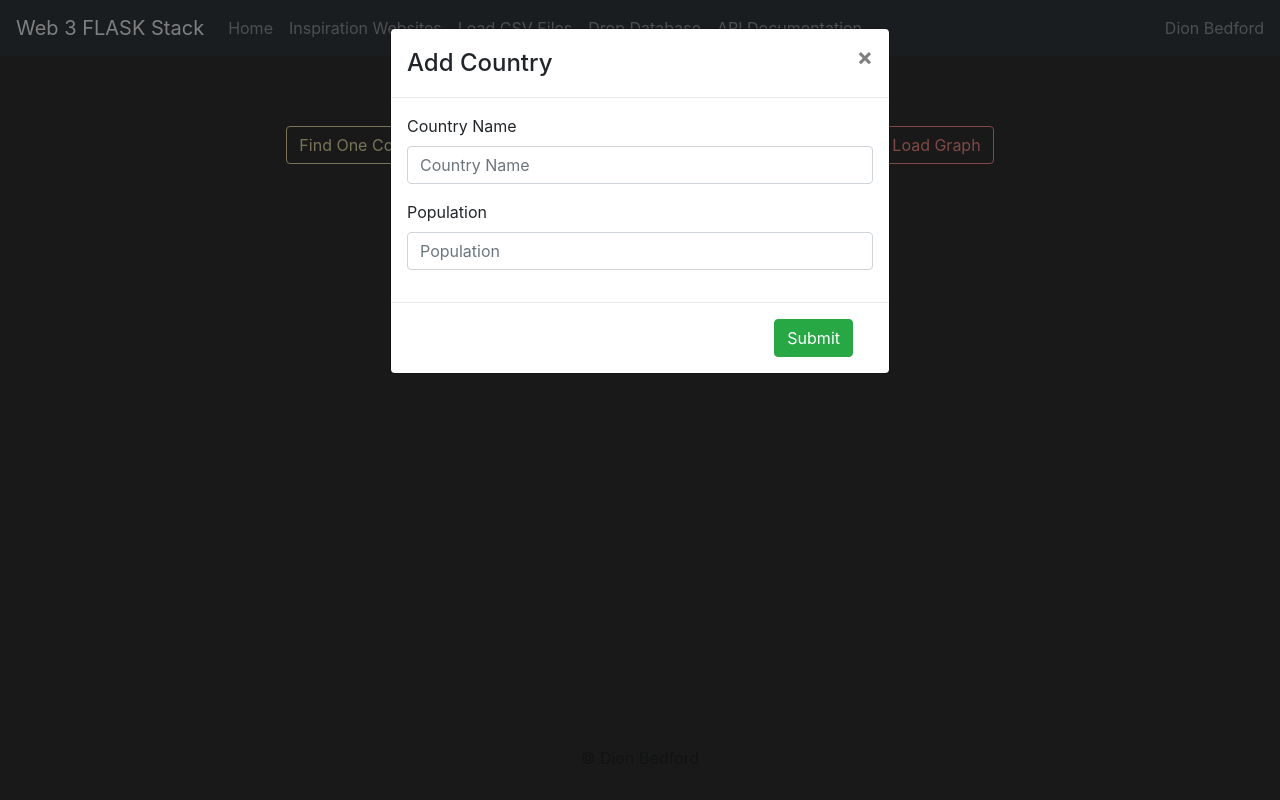
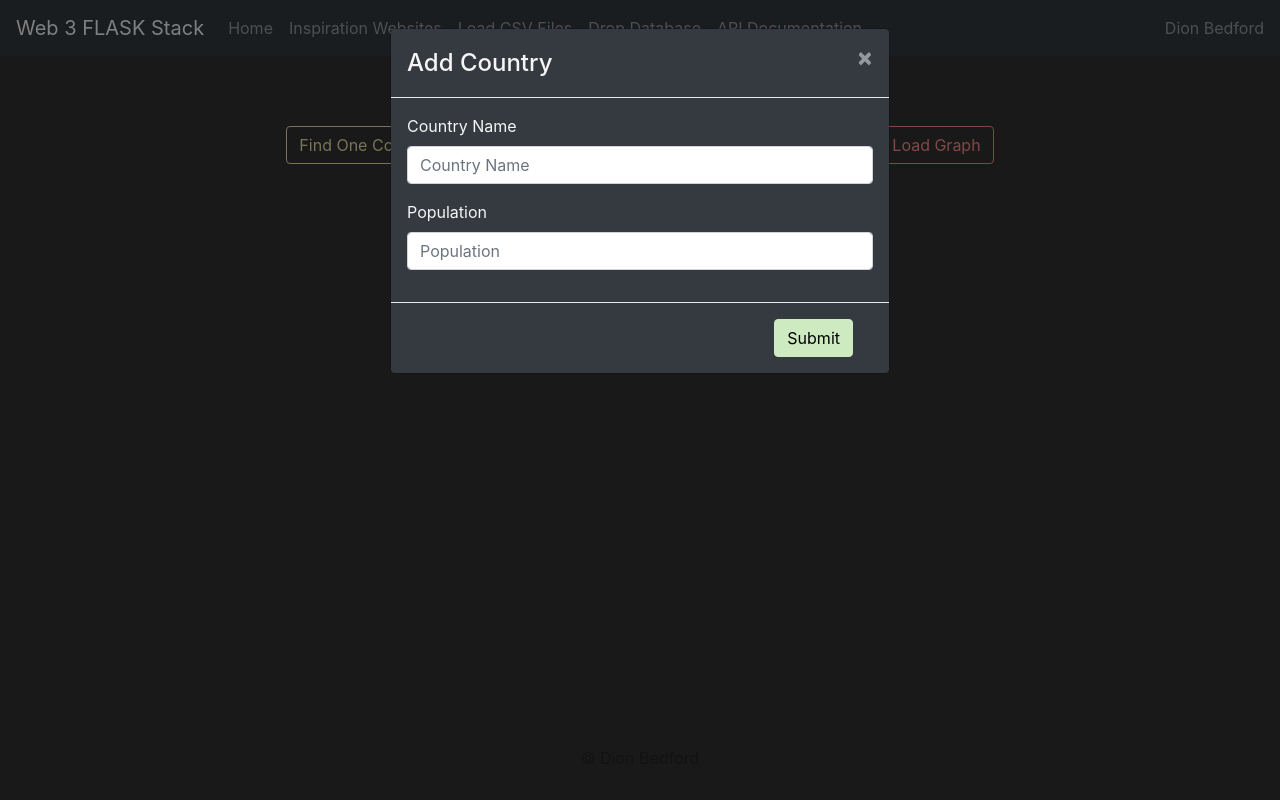
Before and after one commit to Floopion/Web3Files, a Flask app: page / in a window 1280 px wide, after a click on "Add New Country". Run offline with Flask 2, Linux system fonts and the light colour scheme; parts of the project's set-up code (start-up, migrations or seed data) failed here and were passed over; some libraries are stand-ins or nearby versions; some web fonts are replaced.

Commit message:
Updated modal colors for cohesion, fixed inspiration image spacing

```diff
--- a/static/scripts.js
+++ b/static/scripts.js
@@ -115,7 +115,7 @@ function countryCircles(){
         // create new 'g' elements for each country
         var en = g.enter().append("g")
             .attr("transform",function(d){
-            return "translate("+ (Math.random() * 1095) + 40 + "," + (Math.random() * 650) + 40 +")"
+            return "translate("+ (Math.random() * 1350) + 40 + "," + (Math.random() * 650) + 40 +")"
         });
 
         // add a circle to each 'g'
--- a/static/styles.css
+++ b/static/styles.css
@@ -39,8 +39,26 @@ footer { text-align: center; margin-bottom: 20px; }
 .btn-outline-primary { border-color: #FF928B; color: #FF928B; }
 .btn-outline-primary:hover { text-decoration: none; background-color: #FF928B !important; border-color: #FF928B; color: black; }
 
+.btn-success { border-color: #CDEAC0; color: black; background-color: #CDEAC0 !important; }
+.btn-success:hover { border-color: #CDEAC0; }
+
+.btn-info { border-color: #EFE9AE; color: black; background-color: #EFE9AE !important; }
+.btn-info:hover { border-color: #EFE9AE; }
+
+.btn-danger { border-color: #FEC3A6; color: black; background-color: #FEC3A6 !important; }
+.btn-danger:hover { border-color: #FEC3A6; }
+
+.btn-primary { border-color: #FF928B; color: black; background-color: #FF928B !important; }
+
 .btn { margin: 0 20px; }
 
 .buttonGroup { display: block; margin: 0 auto; text-align: center; }
 
+.modal-content { background-color: #343a40; color: whitesmoke; }
+
+.colorImg { max-width: 80%; height: auto; margin: 0 auto; display: block; }
+
+.close { color: whitesmoke; }
+.close:hover { color: mediumvioletred; }
+
 /*# sourceMappingURL=styles.css.map */
--- a/styles.scss
+++ b/styles.scss
@@ -151,6 +151,39 @@ footer{
         border-color: $quaternaryColor;
         color: black ;
     }
+
+}.btn-success{
+    border-color: $primaryColor;
+    color: black;
+    background-color: $primaryColor !important;
+    &:hover{
+        border-color: $primaryColor;
+    }
+}
+
+.btn-info{
+    border-color: $secondaryColor;
+    color: black;
+    background-color: $secondaryColor !important;
+    &:hover{
+        border-color: $secondaryColor;
+    }
+}
+
+.btn-danger{
+    border-color: $tertiaryColor;
+    color: black;
+    background-color: $tertiaryColor !important;
+    &:hover{
+        border-color: $tertiaryColor;
+    }
+}
+
+.btn-primary{
+    border-color: $quaternaryColor;
+    color: black;
+    background-color: $quaternaryColor !important;
+
 }
 
 .btn{
@@ -162,3 +195,22 @@ footer{
     margin: 0 auto;
     text-align: center;
 }
+
+.modal-content{
+    background-color: #343a40;
+    color: whitesmoke;
+}
+
+.colorImg {
+    max-width: 80%;
+    height: auto;
+    margin: 0 auto;
+    display: block;
+}
+
+.close{
+    color: whitesmoke;
+    &:hover{
+        color: mediumvioletred;
+    }
+}
--- a/templates/header.html
+++ b/templates/header.html
@@ -15,7 +15,7 @@
 </head>
 <header>
     <nav class="navbar navbar-expand-lg navbar-dark bg-dark">
-        <a class="navbar-brand" href="#">Web 3 FLASK Stack</a>
+        <a class="navbar-brand" href="/">Web 3 FLASK Stack</a>
         <button class="navbar-toggler" type="button" data-toggle="collapse" data-target="#navbarNav" aria-controls="navbarNav" aria-expanded="false" aria-label="Toggle navigation">
             <span class="navbar-toggler-icon"></span>
         </button>
--- a/templates/index.html
+++ b/templates/index.html
@@ -83,7 +83,7 @@
                           </div>
                       </div>
                         <div class="modal-footer">
-                            <button type="submit" name="submit" type="submit" value="submit" class="btn btn-danger" data-dismiss="modal" onclick="findCountry()">Find</button>
+                            <button type="submit" name="submit" type="submit" value="submit" class="btn btn-info" data-dismiss="modal" onclick="findCountry()">Find</button>
                         </div>
                     </form>
                   </div>
--- a/templates/inspiration.html
+++ b/templates/inspiration.html
@@ -50,8 +50,8 @@
         <div class="container" style="display: block; margin-bottom:20px">
             <div class="row">
                 <div class="col-12" style="color: whitesmoke">
-                    <p>To accent the dark them nature of this website I`ve used a <a href="https://coolors.co/"> color generator</a> to help me generate a colour scheme with some more "pastel tones", this helps to replace the somewhat abrasive and bright boilerplate bootstrap colours.</p>
-                    <img src="{{ url_for('static', filename='colors.png') }}" style="max-width: 100%; height: auto;">
+                    <p>To accent the dark them nature of this website I`ve used a <a href="https://coolors.co/"> color generator</a> to help me generate a colour scheme with some more "pastel tones", this helps to replace the somewhat abrasive and bright boilerplate bootstrap colors.</p>
+                    <img src="{{ url_for('static', filename='colors.png') }}" class="colorImg">
                 </div>
             </div>
         </div>
```
Also changed, not shown: 1 other file.
